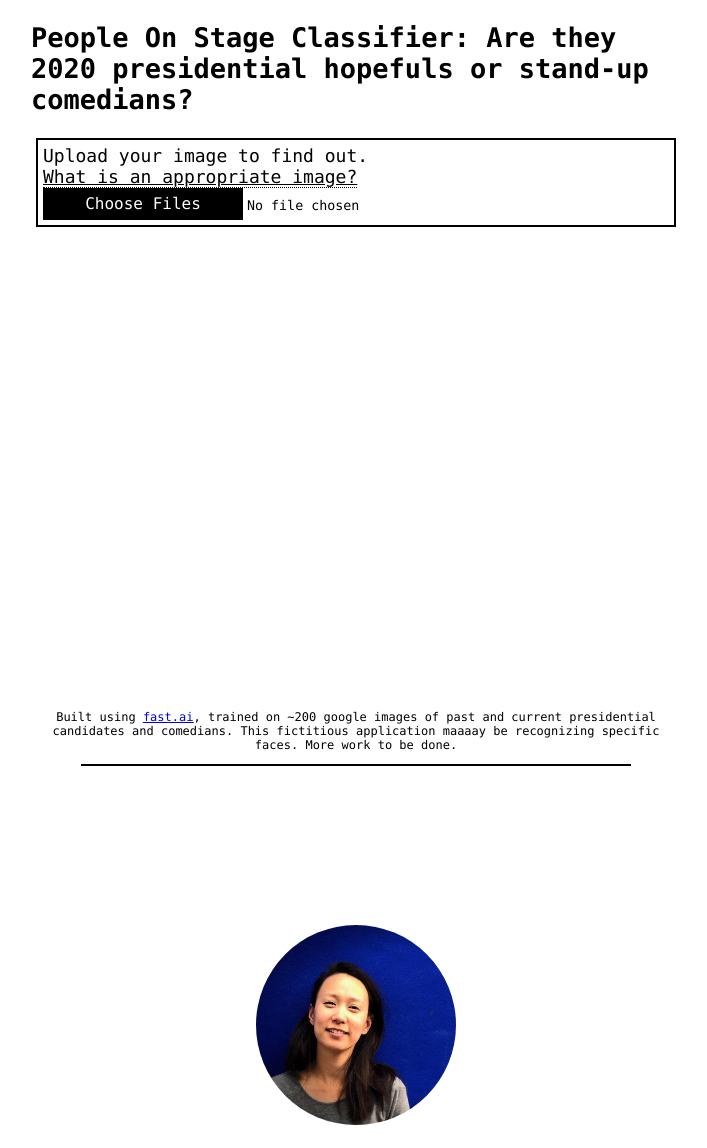
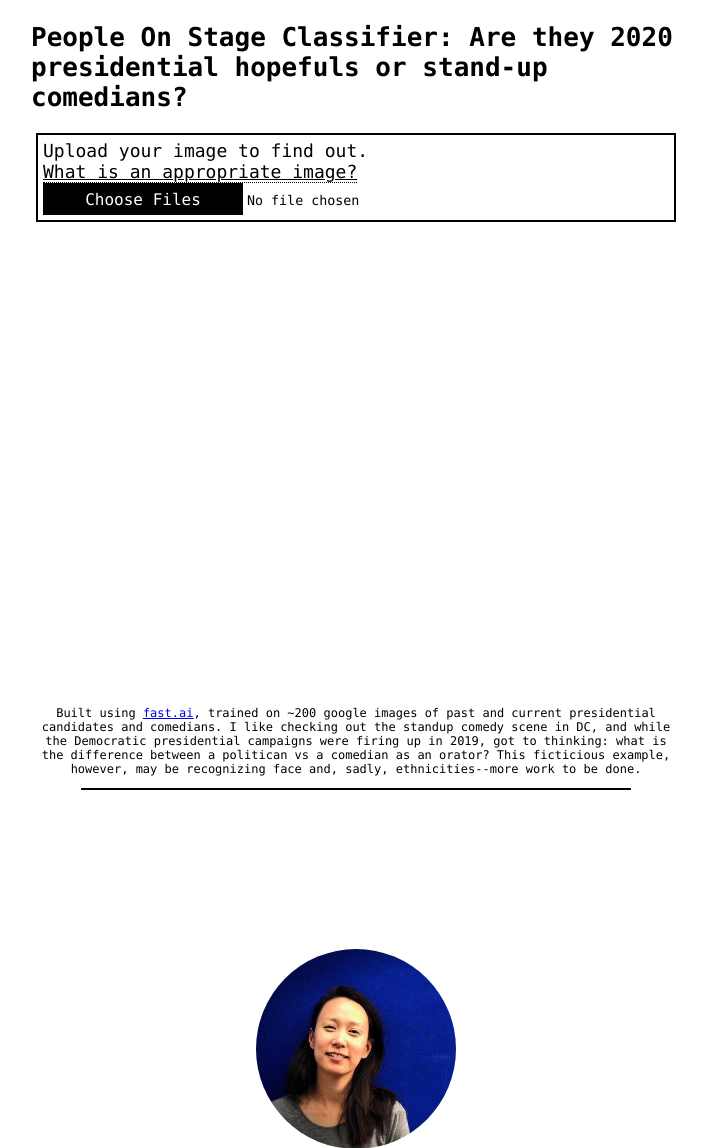
Before and after one commit to chungkim271/mypage, a Flask app: page / in a window 1280 px wide. Shown: the top 1148 px of the page, without its empty margins (284-991 px from the left). Run offline with Flask 2, Linux system fonts and the light colour scheme; parts of the project's set-up code (start-up, migrations or seed data) failed here and were passed over; some libraries are stand-ins or nearby versions.

Commit message:
added to learner footnote

```diff
--- a/app/static/styles.css
+++ b/app/static/styles.css
@@ -38,7 +38,7 @@ hr {
 }
 
 ::-webkit-file-upload-button {
-    background-color:black;
+    background-color:black !important;
     color:white;
     font-size:16px;
     font-family: Consolas, monaco, monospace;
@@ -46,6 +46,8 @@ hr {
     height:32px;
     border-style:solid;
     border-color:black;
+    border-radius:0;
+
 }
 
 #fileupload {
@@ -99,6 +101,11 @@ hr {
     text-align:center;
     font-size:12px;
 }
+
+.txt-title{
+    font-size:26px;
+}
+
 .column {
   float: left;
   width: 45%;
--- a/app/templates/home.html
+++ b/app/templates/home.html
@@ -59,7 +59,7 @@
     <body>
         <div class = 'container'>
         	<div class = "container-classifier">
-	          	<h2> <b>People On Stage Classifier</b>: Are they 2020 presidential hopefuls or stand-up comedians?</h1>
+	          	<h2 class = 'txt-title'> <b>People On Stage Classifier</b>: Are they 2020 presidential hopefuls or stand-up comedians?</h1>
 
 
                 <div class='container-upload'>
@@ -96,7 +96,7 @@
                     <h2 id='pred'>' '</h2>
                 </div>
 
-				<p class='txt-note'> Built using <u><a href="https://fast.ai">fast.ai</a></u>, trained on ~200 google images of past and current presidential candidates and comedians. This fictitious application maaaay be recognizing specific faces. More work to be done. </p>
+				<p class='txt-note'> Built using <u><a href="https://fast.ai">fast.ai</a></u>, trained on ~200 google images of past and current presidential candidates and comedians. I like checking out the standup comedy scene in DC, and while the Democratic presidential campaigns were firing up in 2019, got to thinking: what is the difference between a politican vs a comedian as an orator? This ficticious example, however, may be recognizing face and, sadly, ethnicities--more work to be done. </p>
 			</div>
 
             <hr>
```
